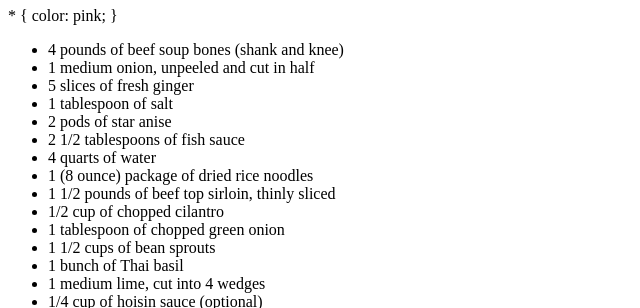
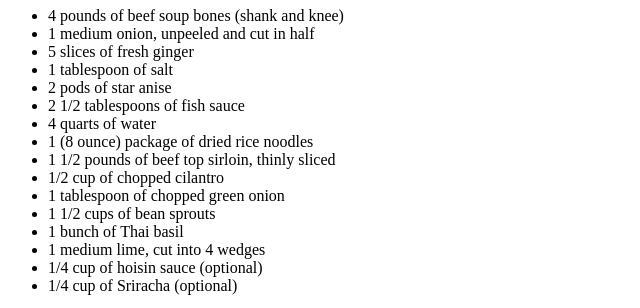
Before and after one commit to RevoltSF/odin-recipes, a plain HTML site: page Recipes/Pho.html in a window 1280 px wide. Shown: the part 73-381 px from the top of the page, without its empty margins (0-640 px from the left). Drawn offline with Linux system fonts and the light colour scheme.

Commit message:
Reverted all color changes

```diff
--- a/Recipes/Pho.html
+++ b/Recipes/Pho.html
@@ -7,9 +7,6 @@
     </head>
     <body>
         <h1>Ingredients</h1>
-        * {
-            color: pink;
-        }
         <ul>
             <li>4 pounds of beef soup bones (shank and knee)</li>
             <li>1 medium onion, unpeeled and cut in half</li>
```
